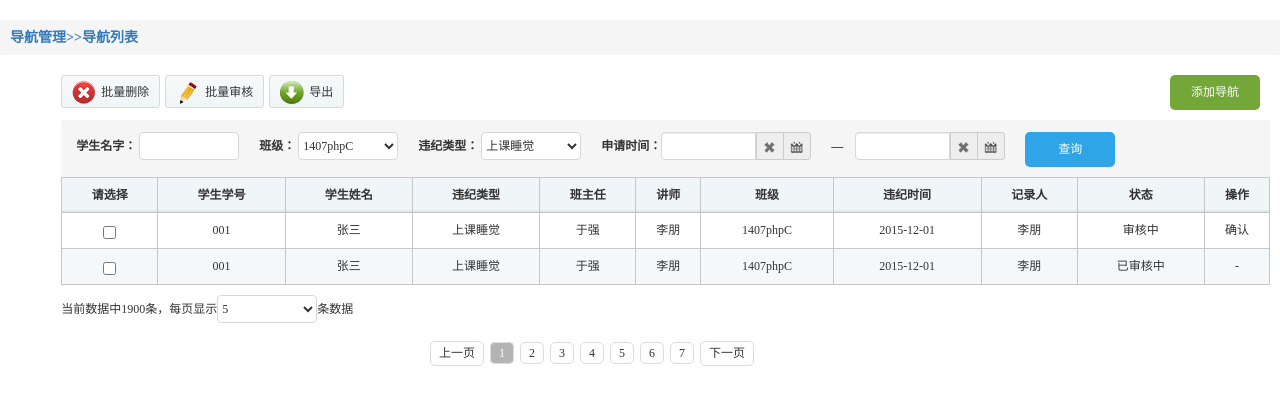
After one commit to 1407phpbfwb/caiyunzhinan, a Yii app: template backend/views/nav/index.php in a window 1280 px wide. The commit adds this page. Shown: the top 418 px of the page. Run offline with PHP 8.4 and a stand-in for Yii, Linux system fonts and the light colour scheme; the template is opened without the code that fills it, so the values that code supplies are empty; some libraries are stand-ins or nearby versions.

Commit message:
3-18 14:39

```diff
--- a/backend/views/index/left.php
+++ b/backend/views/index/left.php
@@ -39,7 +39,7 @@
     </dl>
     <dl class="dl_list dl_3">
       <dt class="dl_open"><span class="expend_icon"></span><a href="javascript:;">活动管理</a></dt><!--打开状态替换close为open-->
-      <dd><a href="javascript:;" target="rightFrame">班级违纪排名</a></dd>
+      <dd><a href="index.php?r=nav" target="rightFrame">导航栏</a></dd>
       <dd><a href="javascript:;" target="rightFrame">阶段违纪对比</a></dd>
       <dd><a href="javascript:;" target="rightFrame">违纪类型分析</a></dd>
       <dd><a href="javascript:;" target="rightFrame">互查违纪个数</a></dd>
--- /dev/null
+++ b/backend/views/nav/index.php
@@ -0,0 +1,132 @@
+<!DOCTYPE html PUBLIC "-//W3C//DTD XHTML 1.0 Transitional//EN" "http://www.w3.org/TR/xhtml1/DTD/xhtml1-transitional.dtd">
+<html xmlns="http://www.w3.org/1999/xhtml">
+<head>
+<meta http-equiv="Content-Type" content="text/html; charset=utf-8" />
+<title>违纪列表</title>
+<link rel="stylesheet" type="text/css" href="../css/erweima-style.css" />
+<script type="text/javascript" src="../js/jquery.js"></script>
+<script type="text/javascript" src="../js/js.js"></script>
+<script src="../js/bootstrap.min.js"></script>
+<script src="../js/custom.js"></script>
+<!--日历js-->
+<script src="../js/bootstrap-datetimepicker.min.js"></script>
+<script src="../js/bootstrap-datetimepicker.zh-CN.js"></script>
+</head>
+
+<body>
+<div class="chuda_co" id="container">
+  <div class="co-box">
+    <div class="title">
+      <h4>导航管理>>导航列表</h4>
+    </div>
+    <div class="right container">
+    	<div class="tools">
+    	<ul class="toolbar">
+        <li><span><img src="../images/t03.png"></span>批量删除</li>
+        <li><span><img src="../images/t02.png"></span>批量审核</li>
+        <li><span><img src="../images/dc.png"></span>导出</li>
+        </ul><a class="btn03" href="index.php?r=nav/add">添加导航</a>
+    </div>
+    <div class="custom-info">
+          <div class="info-box">
+            <ul class="ul-datetime">
+              <li>
+                <label>学生名字：</label>
+                <input type="text" class="w100">
+              </li>
+              <li>
+                <label>班级：</label>
+                <select class="w100">
+                  <option>1407phpC</option>
+                </select>
+              </li>
+              <li>
+                <label>违纪类型：</label>
+                <select class="w100">
+                  <option>上课睡觉</option>
+                </select>
+              </li>
+              <li class="li01">
+                <label for="dtp_input2" class="lab-date">申请时间：</label>
+                <div class="input-group date form_date" data-date="" data-date-format="yyyy-mm-dd" data-link-field="dtp_input2" data-link-format="yyyy-mm-dd">
+                  <input class="form-control" size="16" type="text" value="" readonly>
+                  <span class="input-group-addon"><span class="glyphicon glyphicon-remove"></span></span> <span class="input-group-addon"><span class="glyphicon glyphicon-calendar"></span></span> </div>
+                <input type="hidden" id="dtp_input2" value="" />
+              </li>
+              <li class="li02">
+                <label for="dtp_input2" class="lab-date">—&nbsp;&nbsp;&nbsp;&nbsp;</label>
+                <div class="input-group date form_date" data-date="" data-date-format="yyyy-mm-dd" data-link-field="dtp_input2" data-link-format="yyyy-mm-dd">
+                  <input class="form-control" size="16" type="text" value="" readonly>
+                  <span class="input-group-addon"><span class="glyphicon glyphicon-remove"></span></span> <span class="input-group-addon"><span class="glyphicon glyphicon-calendar"></span></span> </div>
+                <input type="hidden" id="dtp_input2" value="" />
+              </li><li><a class="btn01">查询</a></li>
+            </ul>
+          </div>
+        </div>
+      <!--detail start-->
+      <div class="co-detail clearfix">
+        <table class="tablelist" border="0" cellpadding="0" cellspacing="0">
+            <thead>
+              <tr>
+              	<th>请选择</th>
+                <th>学生学号</th>
+                <th>学生姓名</th>
+                <th>违纪类型</th>
+                <th>班主任</th>
+                <th>讲师</th>
+                <th>班级</th>
+                <th>违纪时间</th>
+                <th>记录人</th>
+                <th>状态</th>
+                <th>操作</th>
+              </tr>
+            </thead>
+            <tbody>
+              <tr>
+              	<td><input type="checkbox" name="" /></td>
+                <td>001</td>
+                <td>张三</td>
+                <td>上课睡觉</td>
+                <td>于强</td>
+                <td>李朋</td>
+                <td>1407phpC</td>
+                <td>2015-12-01</td>
+                <td>李朋</td>
+                <td>审核中</td>
+                <td class="operation"><a class="edit">确认</a></td>
+              </tr>
+              <tr class="odd">
+              	<td><input type="checkbox" name="" /></td>
+                <td>001</td>
+                <td>张三</td>
+                <td>上课睡觉</td>
+                <td>于强</td>
+                <td>李朋</td>
+                <td>1407phpC</td>
+                <td>2015-12-01</td>
+                <td>李朋</td>
+                <td>已审核中</td>
+                <td>-</td>
+              </tr>
+            </tbody>
+          </table>
+          <p class="cur_num">当前数据中1900条，每页显示<select class="w100">
+                  <option>5</option>
+                </select>条数据</p>
+          <!--分页 start-->
+          <div class="pages">
+            <div class="pages-btn">
+              <a class="pre">上一页</a>
+              <div class="num-btn"><a class="pages-current">1</a><a>2</a><a>3</a><a>4</a><a>5</a><a>6</a><a>7</a></div>
+              <a class="after">下一页</a>
+            </div>
+          </div>
+          <!--分页 end-->
+      </div>
+      <!--detail end-->
+    </div>
+  </div>
+</div>
+
+</body>
+</html>
```
Also changed, not shown: backend/controllers/NavController.php (added, +61 -0 lines), backend/models/Nav.php (added, +70 -0 lines), backend/models/NavForm.php (added, +56 -0 lines), backend/models/form/NavForm.php (added, +56 -0 lines), backend/views/nav/add.php (added, +58 -0 lines), backend/views/nav/list.php (added), backend/web/uploads/1IF2F96-12.jpg (added), backend/web/uploads/1J422B54-9.jpg (added), backend/web/uploads/1J422FM-12.jpg (added).
